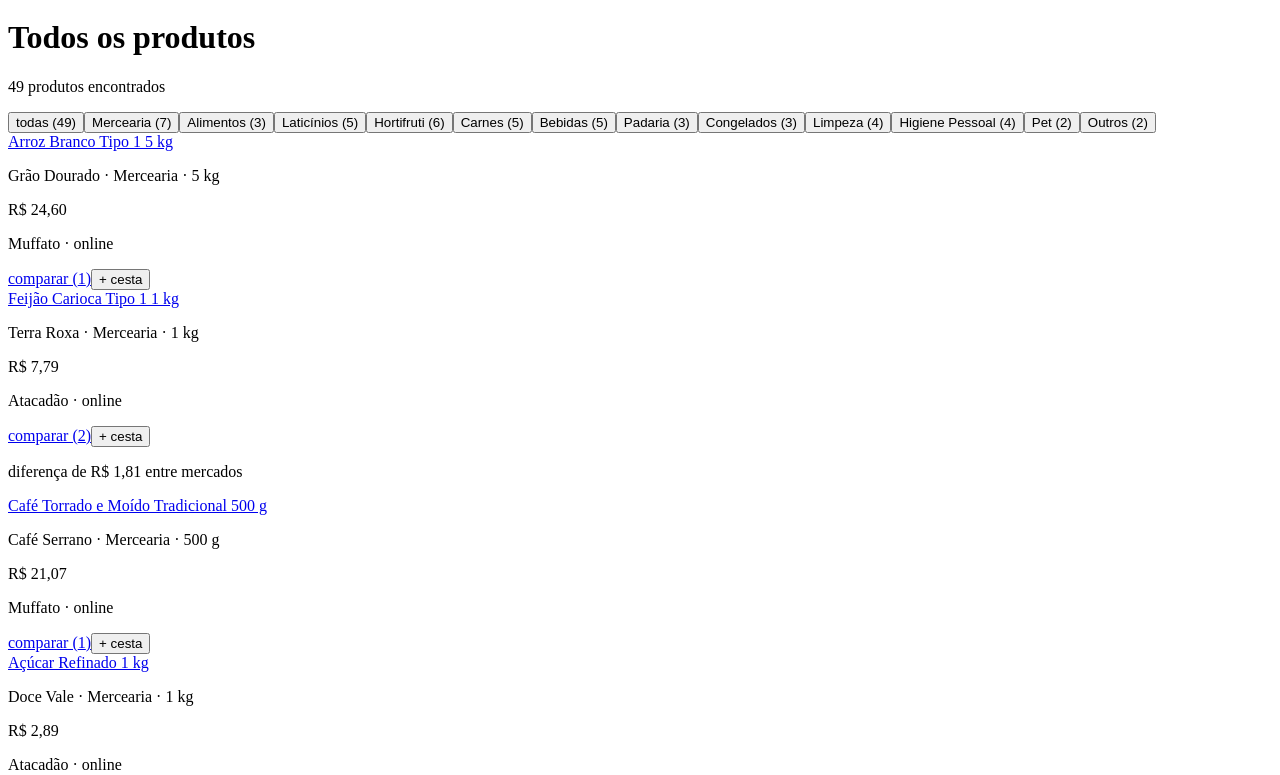
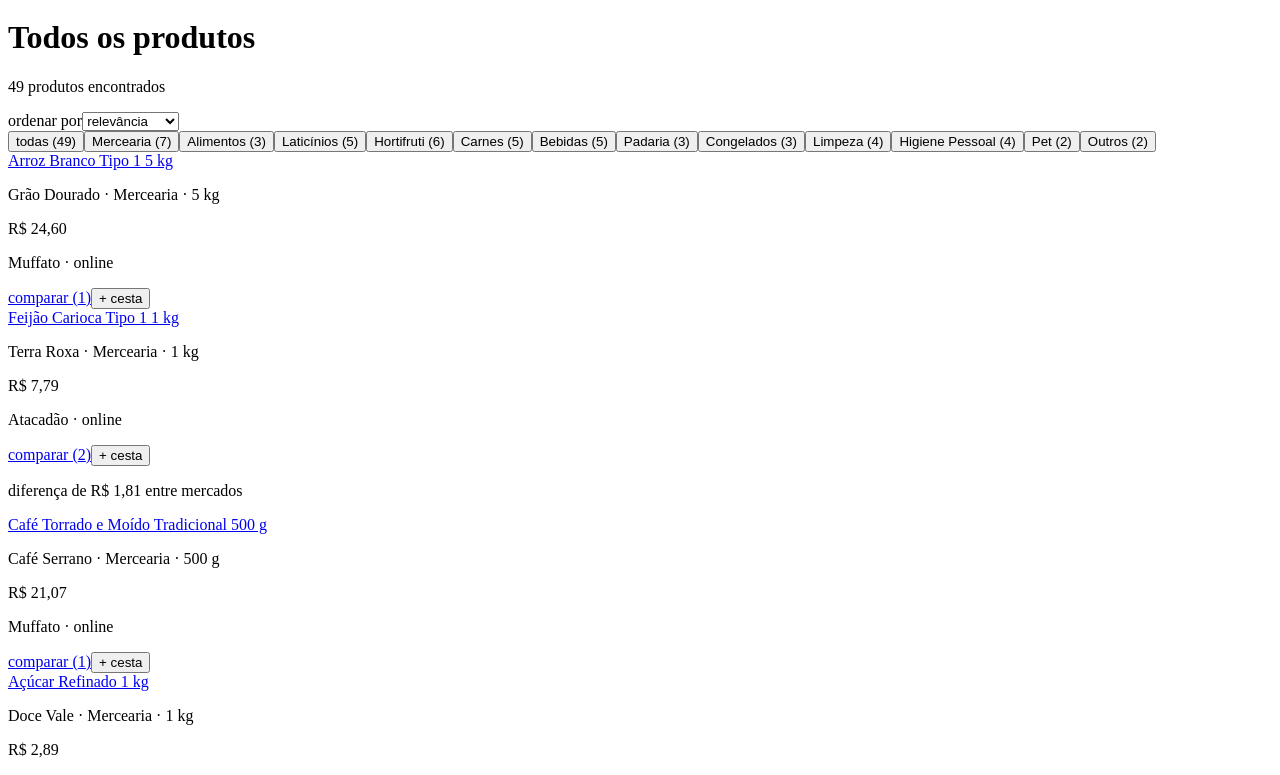
Before and after one commit to sergiomeyer23/Mercavel, a React (Vite) app: page /busca in a window 1280 px wide. Shown: the part 1356-2131 px from the top of the page. Built offline with nearby package versions, Linux system fonts and the light colour scheme; the HTML template or start-up script is replaced by a standard one.

Commit message:
feat: busca com várias palavras, ordenação e filtros na URL

```diff
--- a/src/pages/Busca.tsx
+++ b/src/pages/Busca.tsx
@@ -1,25 +1,46 @@
-import { useState } from 'react'
 import { Link, useSearchParams } from 'react-router-dom'
 import { categories, products } from '../data'
 import Chip from '../components/Chip'
 import ProductCard from '../components/ProductCard'
+import { precosDoProduto } from '../utils'
 
 function semAcento(texto: string) {
   return texto.normalize('NFD').replace(/[\u0300-\u036f]/g, '').toLowerCase()
 }
 
+type Ordem = 'relevancia' | 'menor' | 'nome'
+
 export default function Busca() {
-  const [params] = useSearchParams()
+  const [params, setParams] = useSearchParams()
   const q = params.get('q') ?? ''
-  const [categoria, setCategoria] = useState('todas')
+  const categoria = params.get('cat') ?? 'todas'
+  const ordem = (params.get('ordem') as Ordem | null) ?? 'relevancia'
 
-  const termo = semAcento(q.trim())
-  let achados = products
-  if (termo) {
-    achados = products.filter((p) => semAcento(`${p.name} ${p.brand} ${p.ean ?? ''}`).includes(termo))
+  // atualiza só um parâmetro e mantém o resto na URL (dá pra compartilhar a busca)
+  function mudar(chave: string, valor: string, padrao: string) {
+    const novo = new URLSearchParams(params)
+    if (valor === padrao) novo.delete(chave)
+    else novo.set(chave, valor)
+    setParams(novo, { replace: true })
   }
 
-  const filtrados = categoria === 'todas' ? achados : achados.filter((p) => p.categoryId === categoria)
+  // todas as palavras precisam aparecer (em qualquer ordem)
+  const palavras = semAcento(q.trim()).split(/\s+/).filter(Boolean)
+  const achados = products.filter((p) => {
+    const texto = semAcento(`${p.name} ${p.brand} ${p.ean ?? ''}`)
+    return palavras.every((w) => texto.includes(w))
+  })
+
+  const filtrados = (categoria === 'todas' ? achados : achados.filter((p) => p.categoryId === categoria)).map(
+    (p) => ({ produto: p, menor: precosDoProduto(p.id)[0]?.price ?? null }),
+  )
+  // produtos sem preço sempre vão pro fim da lista
+  filtrados.sort((a, b) => {
+    if ((a.menor === null) !== (b.menor === null)) return a.menor === null ? 1 : -1
+    if (ordem === 'menor') return (a.menor ?? 0) - (b.menor ?? 0)
+    if (ordem === 'nome') return a.produto.name.localeCompare(b.produto.name, 'pt-BR')
+    return 0
+  })
   const catsDoResultado = [...new Set(achados.map((p) => p.categoryId))]
 
   return (
@@ -29,8 +50,22 @@
       </h1>
       <p className="text-sm text-gray-500">{achados.length} produtos encontrados</p>
 
+      <div className="flex items-center gap-2 text-sm text-gray-500">
+        <label htmlFor="ordem">ordenar por</label>
+        <select
+          id="ordem"
+          value={ordem}
+          onChange={(e) => mudar('ordem', e.target.value, 'relevancia')}
+          className="rounded-lg border border-gray-300 bg-white px-2 py-1 text-sm"
+        >
+          <option value="relevancia">relevância</option>
+          <option value="menor">menor preço</option>
+          <option value="nome">nome (A-Z)</option>
+        </select>
+      </div>
+
       <div className="flex flex-wrap gap-2">
-        <Chip onClick={() => setCategoria('todas')} ativo={categoria === 'todas'}>
+        <Chip onClick={() => mudar('cat', 'todas', 'todas')} ativo={categoria === 'todas'}>
           todas ({achados.length})
         </Chip>
         {catsDoResultado.map((id) => {
@@ -38,7 +73,7 @@
           if (!cat) return null
           const qtd = achados.filter((p) => p.categoryId === id).length
           return (
-            <Chip key={id} onClick={() => setCategoria(id)} ativo={categoria === id}>
+            <Chip key={id} onClick={() => mudar('cat', id, 'todas')} ativo={categoria === id}>
               {cat.name} ({qtd})
             </Chip>
           )
@@ -54,8 +89,8 @@
         </div>
       ) : (
         <div className="grid gap-3 sm:grid-cols-2 lg:grid-cols-4">
-          {filtrados.map((p) => (
-            <ProductCard key={p.id} produto={p} />
+          {filtrados.map(({ produto }) => (
+            <ProductCard key={produto.id} produto={produto} />
           ))}
         </div>
       )}
```
